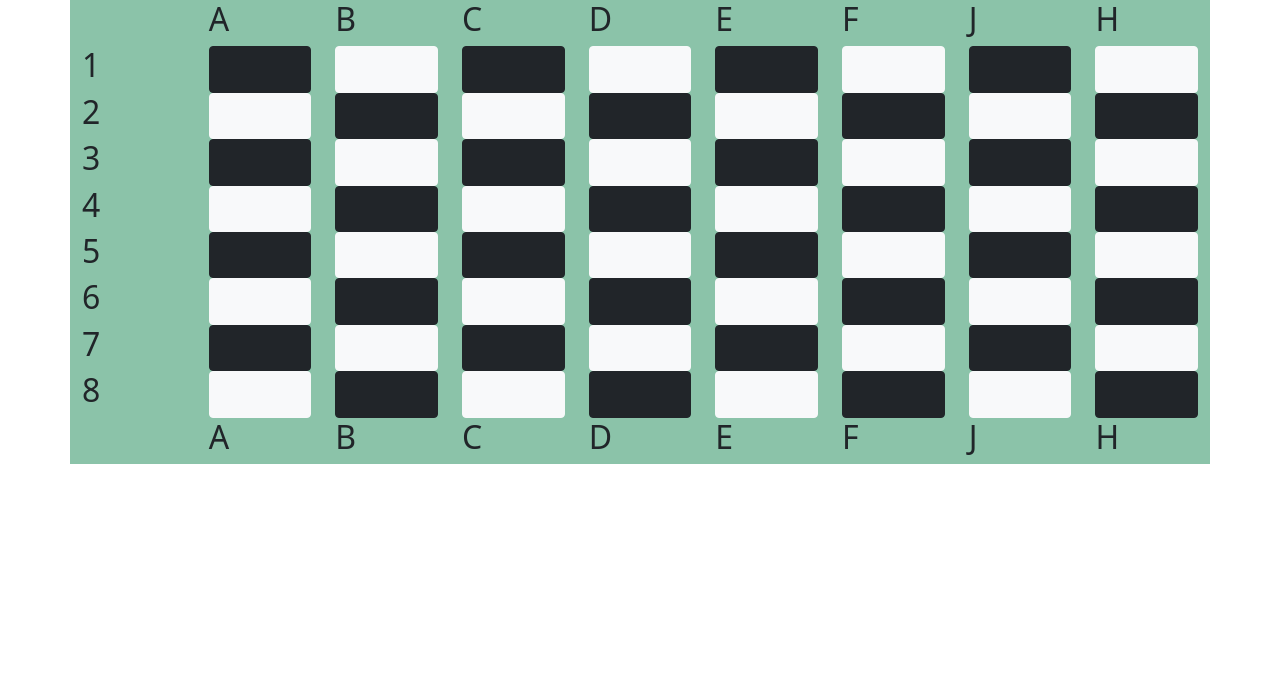
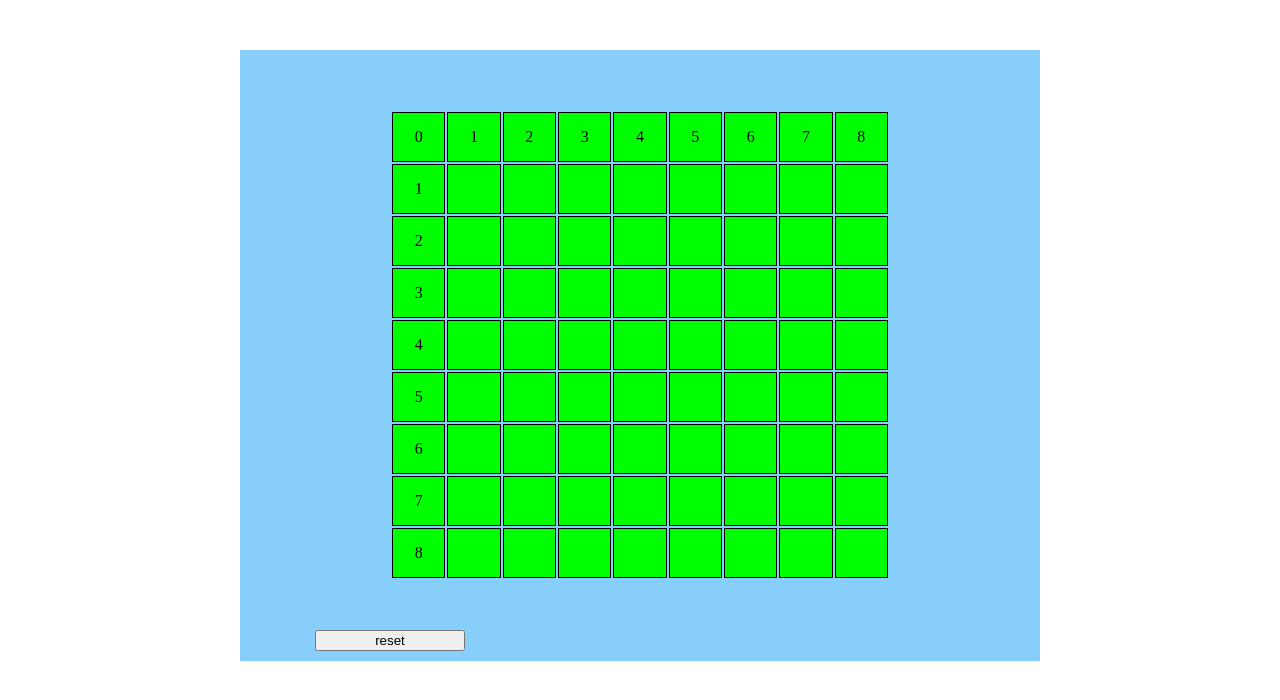
Before and after one commit to vash050/chess_life, a Flask app: page / in a window 1280 px wide. Shown: the top 700 px of the page. Run offline with Flask 2, Linux system fonts and the light colour scheme.

Commit message:
-js -css -index

```diff
--- /dev/null
+++ b/static/js/board.js
@@ -0,0 +1,45 @@
+'use strict'
+
+class Board {
+    constructor() {
+        this.table = document.querySelector('.game');
+    }
+
+
+    /**
+     * функция создает игровое поле 3 * 3
+     * в виде строки
+     * @returns{String}
+     */
+    renderGameBoard() {
+        let cell = '';
+        let number = 0;
+        for (let i = 0; i < 9; i++) {
+            cell += "<tr>";
+            for (let j = 0; j < 9; j++) {
+                cell += `<td data-x="${i}" data-y="${j}">`;
+                if ((i === 0) || (j === 0)) {
+                    if (number > 8){
+                        number = 1;
+                    }
+                    cell += `${number} `;
+                    number += 1;
+                }
+                cell += `</td>`
+            }
+            cell += "</tr>";
+        }
+        this.addBoard(cell);
+    }
+
+
+    /**
+     * функция добавляет строку в таблицу
+     * @param {*} cell
+     */
+    addBoard(cell) {
+        this.table.insertAdjacentHTML("afterBegin", cell);
+    }
+
+
+}
--- a/static/js/main.js
+++ b/static/js/main.js
@@ -1,5 +1,20 @@
 'use strict'
 
-    document.addEventListener('click', function (e) {
-        console.log(e.target.value);
-    });
+
+window.addEventListener('load', function () {
+    const gameBoard = new Board();
+    gameBoard.renderGameBoard();
+    // game.getCellWithSymbol();
+    // resetGame();
+
+});
+
+document.addEventListener('click', function (e) {
+    // const man = document.createElement('a');
+    // man.innerHTML
+    let el = e.target;
+    el.innerHTML = '<img src="static/img/man_1.png" alt="">'
+
+    console.log(el)
+    console.log(e.target.dataset.x, e.target.dataset.y);
+});
--- /dev/null
+++ b/static/style/style.css
@@ -0,0 +1,30 @@
+* {
+    box-sizing: border-box;
+}
+
+.container {
+    padding: 10px;
+    width: 800px;
+    margin: 50px auto;
+    background-color: lightskyblue;
+}
+
+
+.reset {
+    margin-left: 65px;
+    width: 150px;
+}
+
+
+.game {
+    width: 500px;
+    margin: 50px auto;
+}
+
+.game td {
+    width: 50px;
+    height: 50px;
+    border: 1px solid black;
+    text-align: center;
+    background-color: lime;
+}
--- a/templates/index.html
+++ b/templates/index.html
@@ -1,309 +1,320 @@
+
+
 <!DOCTYPE html>
 <html lang="en">
 <head>
     <meta charset="UTF-8">
     <title>Title</title>
-    <link href="https://cdn.jsdelivr.net/npm/bootstrap@5.1.3/dist/css/bootstrap.min.css" rel="stylesheet"
-          integrity="sha384-1BmE4kWBq78iYhFldvKuhfTAU6auU8tT94WrHftjDbrCEXSU1oBoqyl2QvZ6jIW3" crossorigin="anonymous">
-    <script src="https://cdn.jsdelivr.net/npm/bootstrap@5.1.3/dist/js/bootstrap.bundle.min.js"
-            integrity="sha384-ka7Sk0Gln4gmtz2MlQnikT1wXgYsOg+OMhuP+IlRH9sENBO0LRn5q+8nbTov4+1p"
-            crossorigin="anonymous"></script>
+    <link rel="stylesheet" href="{{ url_for('static', filename='style/style.css') }}">
+    {#    <link href="https://cdn.jsdelivr.net/npm/bootstrap@5.1.3/dist/css/bootstrap.min.css" rel="stylesheet"#}
+    {#          integrity="sha384-1BmE4kWBq78iYhFldvKuhfTAU6auU8tT94WrHftjDbrCEXSU1oBoqyl2QvZ6jIW3" crossorigin="anonymous">#}
+    {#    <script src="https://cdn.jsdelivr.net/npm/bootstrap@5.1.3/dist/js/bootstrap.bundle.min.js"#}
+    {#            integrity="sha384-ka7Sk0Gln4gmtz2MlQnikT1wXgYsOg+OMhuP+IlRH9sENBO0LRn5q+8nbTov4+1p"#}
+    {#            crossorigin="anonymous"></script>#}
+    <script src="/static/js/board.js"></script>
     <script src="/static/js/main.js"></script>
 </head>
 <body>
 
-<div class="container bg-success" style="--bs-bg-opacity: .5;">
-    <div class="row">
-        <div class="col">
 
-        </div>
-        <div class="col">
-            <h2>A</h2>
-        </div>
-        <div class="col">
-            <h2>B</h2>
-        </div>
-        <div class="col">
-            <h2>C</h2>
-        </div>
-        <div class="col">
-            <h2>D</h2>
-        </div>
-        <div class="col">
-            <h2>E</h2>
-        </div>
-        <div class="col">
-            <h2>F</h2>
-        </div>
-        <div class="col">
-            <h2>J</h2>
-        </div>
-        <div class="col">
-            <h2>H</h2>
-        </div>
-    </div>
-    <div class="row">
-        <div class="col">
-            <h2>1</h2>
-        </div>
-        <div class="col d-grid gap-2">
-            <button type="button" class="btn btn-dark" value="1:A"></button>
-        </div>
-        <div class="col d-grid gap-2">
-            <button type="button" class="btn btn-light" value="1:B"></button>
-        </div>
-        <div class="col d-grid gap-2">
-            <button type="button" class="btn btn-dark" value="1:C"></button>
-        </div>
-        <div class="col d-grid gap-2">
-            <button type="button" class="btn btn-light" value="1:D"></button>
-        </div>
-        <div class="col d-grid gap-2">
-            <button type="button" class="btn btn-dark" value="1:E"></button>
-        </div>
-        <div class="col d-grid gap-2">
-            <button type="button" class="btn btn-light" value="1:F"></button>
-        </div>
-        <div class="col d-grid gap-2">
-            <button type="button" class="btn btn-dark" value="1:G"></button>
-        </div>
-        <div class="col d-grid gap-2">
-            <button type="button" class="btn btn-light" value="1:H"></button>
-        </div>
-    </div>
-    <div class="row">
-        <div class="col">
-            <h2>2</h2>
-        </div>
-        <div class="col d-grid gap-">
-            <button type="button" class="btn btn-light" value="2:A"></button>
-        </div>
-        <div class="col d-grid gap-">
-            <button type="button" class="btn btn-dark" value="2:B"></button>
-        </div>
-        <div class="col d-grid gap-">
-            <button type="button" class="btn btn-light" value="2:C"></button>
-        </div>
-        <div class="col d-grid gap-">
-            <button type="button" class="btn btn-dark" value="2:D"></button>
-        </div>
-        <div class="col d-grid gap-">
-            <button type="button" class="btn btn-light" value="2:E"></button>
-        </div>
-        <div class="col d-grid gap-">
-            <button type="button" class="btn btn-dark" value="2:F"></button>
-        </div>
-        <div class="col d-grid gap-">
-            <button type="button" class="btn btn-light" value="2:J"></button>
-        </div>
-        <div class="col d-grid gap-">
-            <button type="button" class="btn btn-dark" value="2:H"></button>
-        </div>
-    </div>
-    <div class="row">
-        <div class="col">
-            <h2>3</h2>
-        </div>
-        <div class="col d-grid gap-2">
-            <button type="button" class="btn btn-dark" value="3:A"></button>
-        </div>
-        <div class="col d-grid gap-2">
-            <button type="button" class="btn btn-light" value="3:B"></button>
-        </div>
-        <div class="col d-grid gap-2">
-            <button type="button" class="btn btn-dark" value="3:C"></button>
-        </div>
-        <div class="col d-grid gap-2">
-            <button type="button" class="btn btn-light" value="3:D"></button>
-        </div>
-        <div class="col d-grid gap-2">
-            <button type="button" class="btn btn-dark" value="3:E"></button>
-        </div>
-        <div class="col d-grid gap-2">
-            <button type="button" class="btn btn-light" value="3:F"></button>
-        </div>
-        <div class="col d-grid gap-2">
-            <button type="button" class="btn btn-dark" value="3:J"></button>
-        </div>
-        <div class="col d-grid gap-2">
-            <button type="button" class="btn btn-light" value="3:H"></button>
-        </div>
-    </div>
-    <div class="row">
-        <div class="col">
-            <h2>4</h2>
-        </div>
-        <div class="col d-grid gap-">
-            <button type="button" class="btn btn-light" value="4:A"></button>
-        </div>
-        <div class="col d-grid gap-">
-            <button type="button" class="btn btn-dark" value="4:B"></button>
-        </div>
-        <div class="col d-grid gap-">
-            <button type="button" class="btn btn-light" value="4:C"></button>
-        </div>
-        <div class="col d-grid gap-">
-            <button type="button" class="btn btn-dark" value="4:D"></button>
-        </div>
-        <div class="col d-grid gap-">
-            <button type="button" class="btn btn-light" value="4:E"></button>
-        </div>
-        <div class="col d-grid gap-">
-            <button type="button" class="btn btn-dark" value="4:F"></button>
-        </div>
-        <div class="col d-grid gap-">
-            <button type="button" class="btn btn-light" value="4:J"></button>
-        </div>
-        <div class="col d-grid gap-">
-            <button type="button" class="btn btn-dark" value="4:H"></button>
-        </div>
-    </div>
-    <div class="row">
-        <div class="col">
-            <h2>5</h2>
-        </div>
-        <div class="col d-grid gap-2">
-            <button type="button" class="btn btn-dark" value="5:A"></button>
-        </div>
-        <div class="col d-grid gap-2">
-            <button type="button" class="btn btn-light" value="5:B"></button>
-        </div>
-        <div class="col d-grid gap-2">
-            <button type="button" class="btn btn-dark" value="5:C"></button>
-        </div>
-        <div class="col d-grid gap-2">
-            <button type="button" class="btn btn-light" value="5:D"></button>
-        </div>
-        <div class="col d-grid gap-2">
-            <button type="button" class="btn btn-dark" value="5:E"></button>
-        </div>
-        <div class="col d-grid gap-2">
-            <button type="button" class="btn btn-light" value="5:F"></button>
-        </div>
-        <div class="col d-grid gap-2">
-            <button type="button" class="btn btn-dark" value="5:J"></button>
-        </div>
-        <div class="col d-grid gap-2">
-            <button type="button" class="btn btn-light" value="5:H"></button>
-        </div>
-    </div>
-    <div class="row">
-        <div class="col">
-            <h2>6</h2>
-        </div>
-        <div class="col d-grid gap-">
-            <button type="button" class="btn btn-light" value="6:A"></button>
-        </div>
-        <div class="col d-grid gap-">
-            <button type="button" class="btn btn-dark" value="6:B"></button>
-        </div>
-        <div class="col d-grid gap-">
-            <button type="button" class="btn btn-light" value="6:C"></button>
-        </div>
-        <div class="col d-grid gap-">
-            <button type="button" class="btn btn-dark" value="6:D"></button>
-        </div>
-        <div class="col d-grid gap-">
-            <button type="button" class="btn btn-light" value="6:E"></button>
-        </div>
-        <div class="col d-grid gap-">
-            <button type="button" class="btn btn-dark" value="6:F"></button>
-        </div>
-        <div class="col d-grid gap-">
-            <button type="button" class="btn btn-light" value="6:J"></button>
-        </div>
-        <div class="col d-grid gap-">
-            <button type="button" class="btn btn-dark" value="6:H"></button>
-        </div>
-    </div>
-    <div class="row">
-        <div class="col">
-            <h2>7</h2>
-        </div>
-        <div class="col d-grid gap-2">
-            <button type="button" class="btn btn-dark" value="7:A"></button>
-        </div>
-        <div class="col d-grid gap-2">
-            <button type="button" class="btn btn-light" value="7:B"></button>
-        </div>
-        <div class="col d-grid gap-2">
-            <button type="button" class="btn btn-dark" value="7:C"></button>
-        </div>
-        <div class="col d-grid gap-2">
-            <button type="button" class="btn btn-light" value="7:D"></button>
-        </div>
-        <div class="col d-grid gap-2">
-            <button type="button" class="btn btn-dark" value="7:E"></button>
-        </div>
-        <div class="col d-grid gap-2">
-            <button type="button" class="btn btn-light" value="7:F"></button>
-        </div>
-        <div class="col d-grid gap-2">
-            <button type="button" class="btn btn-dark" value="7:J"></button>
-        </div>
-        <div class="col d-grid gap-2">
-            <button type="button" class="btn btn-light" value="7:H"></button>
-        </div>
-    </div>
-    <div class="row">
-        <div class="col">
-            <h2>8</h2>
-        </div>
-        <div class="col d-grid gap-">
-            <button type="button" class="btn btn-light" value="8:A"></button>
-        </div>
-        <div class="col d-grid gap-">
-            <button type="button" class="btn btn-dark" value="8:B"></button>
-        </div>
-        <div class="col d-grid gap-">
-            <button type="button" class="btn btn-light" value="8:C"></button>
-        </div>
-        <div class="col d-grid gap-">
-            <button type="button" class="btn btn-dark" value="8:D"></button>
-        </div>
-        <div class="col d-grid gap-">
-            <button type="button" class="btn btn-light" value="8:E"></button>
-        </div>
-        <div class="col d-grid gap-">
-            <button type="button" class="btn btn-dark" value="8:F"></button>
-        </div>
-        <div class="col d-grid gap-">
-            <button type="button" class="btn btn-light" value="8:J"></button>
-        </div>
-        <div class="col d-grid gap-">
-            <button type="button" class="btn btn-dark" value="8:H"></button>
-        </div>
-    </div>
-    <div class="row">
-        <div class="col">
+<div class="container">
 
-        </div>
-        <div class="col">
-            <h2>A</h2>
-        </div>
-        <div class="col">
-            <h2>B</h2>
-        </div>
-        <div class="col">
-            <h2>C</h2>
-        </div>
-        <div class="col">
-            <h2>D</h2>
-        </div>
-        <div class="col">
-            <h2>E</h2>
-        </div>
-        <div class="col">
-            <h2>F</h2>
-        </div>
-        <div class="col">
-            <h2>J</h2>
-        </div>
-        <div class="col">
-            <h2>H</h2>
-        </div>
-    </div>
+    <table class="game"></table>
+
+    <button class="reset">reset</button>
 </div>
+{#<div class="container bg-success" style="--bs-bg-opacity: .5;">#}
+{#    <div class="row">#}
+{#        <div class="col">#}
+{##}
+{#        </div>#}
+{#        <div class="col">#}
+{#            <h2>A</h2>#}
+{#        </div>#}
+{#        <div class="col">#}
+{#            <h2>B</h2>#}
+{#        </div>#}
+{#        <div class="col">#}
+{#            <h2>C</h2>#}
+{#        </div>#}
+{#        <div class="col">#}
+{#            <h2>D</h2>#}
+{#        </div>#}
+{#        <div class="col">#}
+{#            <h2>E</h2>#}
+{#        </div>#}
+{#        <div class="col">#}
+{#            <h2>F</h2>#}
+{#        </div>#}
+{#        <div class="col">#}
+{#            <h2>J</h2>#}
+{#        </div>#}
+{#        <div class="col">#}
+{#            <h2>H</h2>#}
+{#        </div>#}
+{#    </div>#}
+{#    <div class="row">#}
+{#        <div class="col">#}
+{#            <h2>1</h2>#}
+{#        </div>#}
+{#        <div class="col d-grid gap-2">#}
+{#            <button type="button" class="btn btn-dark" value="1:A"></button>#}
+{#        </div>#}
+{#        <div class="col d-grid gap-2">#}
+{#            <button type="button" class="btn btn-light" value="1:B"></button>#}
+{#        </div>#}
+{#        <div class="col d-grid gap-2">#}
+{#            <button type="button" class="btn btn-dark" value="1:C"></button>#}
+{#        </div>#}
+{#        <div class="col d-grid gap-2">#}
+{#            <button type="button" class="btn btn-light" value="1:D"></button>#}
+{#        </div>#}
+{#        <div class="col d-grid gap-2">#}
+{#            <button type="button" class="btn btn-dark" value="1:E"></button>#}
+{#        </div>#}
+{#        <div class="col d-grid gap-2">#}
+{#            <button type="button" class="btn btn-light" value="1:F"></button>#}
+{#        </div>#}
+{#        <div class="col d-grid gap-2">#}
+{#            <button type="button" class="btn btn-dark" value="1:G"></button>#}
+{#        </div>#}
+{#        <div class="col d-grid gap-2">#}
+{#            <button type="button" class="btn btn-light" value="1:H"></button>#}
+{#        </div>#}
+{#    </div>#}
+{#    <div class="row">#}
+{#        <div class="col">#}
+{#            <h2>2</h2>#}
+{#        </div>#}
+{#        <div class="col d-grid gap-">#}
+{#            <button type="button" class="btn btn-light" value="2:A"></button>#}
+{#        </div>#}
+{#        <div class="col d-grid gap-">#}
+{#            <button type="button" class="btn btn-dark" value="2:B"></button>#}
+{#        </div>#}
+{#        <div class="col d-grid gap-">#}
+{#            <button type="button" class="btn btn-light" value="2:C"></button>#}
+{#        </div>#}
+{#        <div class="col d-grid gap-">#}
+{#            <button type="button" class="btn btn-dark" value="2:D"></button>#}
+{#        </div>#}
+{#        <div class="col d-grid gap-">#}
+{#            <button type="button" class="btn btn-light" value="2:E"></button>#}
+{#        </div>#}
+{#        <div class="col d-grid gap-">#}
+{#            <button type="button" class="btn btn-dark" value="2:F"></button>#}
+{#        </div>#}
+{#        <div class="col d-grid gap-">#}
+{#            <button type="button" class="btn btn-light" value="2:J"></button>#}
+{#        </div>#}
+{#        <div class="col d-grid gap-">#}
+{#            <button type="button" class="btn btn-dark" value="2:H"></button>#}
+{#        </div>#}
+{#    </div>#}
+{#    <div class="row">#}
+{#        <div class="col">#}
+{#            <h2>3</h2>#}
+{#        </div>#}
+{#        <div class="col d-grid gap-2">#}
+{#            <button type="button" class="btn btn-dark" value="3:A"></button>#}
+{#        </div>#}
+{#        <div class="col d-grid gap-2">#}
+{#            <button type="button" class="btn btn-light" value="3:B"></button>#}
+{#        </div>#}
+{#        <div class="col d-grid gap-2">#}
+{#            <button type="button" class="btn btn-dark" value="3:C"></button>#}
+{#        </div>#}
+{#        <div class="col d-grid gap-2">#}
+{#            <button type="button" class="btn btn-light" value="3:D"></button>#}
+{#        </div>#}
+{#        <div class="col d-grid gap-2">#}
+{#            <button type="button" class="btn btn-dark" value="3:E"></button>#}
+{#        </div>#}
+{#        <div class="col d-grid gap-2">#}
+{#            <button type="button" class="btn btn-light" value="3:F"></button>#}
+{#        </div>#}
+{#        <div class="col d-grid gap-2">#}
+{#            <button type="button" class="btn btn-dark" value="3:J"></button>#}
+{#        </div>#}
+{#        <div class="col d-grid gap-2">#}
+{#            <button type="button" class="btn btn-light" value="3:H"></button>#}
+{#        </div>#}
+{#    </div>#}
+{#    <div class="row">#}
+{#        <div class="col">#}
+{#            <h2>4</h2>#}
+{#        </div>#}
+{#        <div class="col d-grid gap-">#}
+{#            <button type="button" class="btn btn-light" value="4:A"></button>#}
+{#        </div>#}
+{#        <div class="col d-grid gap-">#}
+{#            <button type="button" class="btn btn-dark" value="4:B"></button>#}
+{#        </div>#}
+{#        <div class="col d-grid gap-">#}
+{#            <button type="button" class="btn btn-light" value="4:C"></button>#}
+{#        </div>#}
+{#        <div class="col d-grid gap-">#}
+{#            <button type="button" class="btn btn-dark" value="4:D"></button>#}
+{#        </div>#}
+{#        <div class="col d-grid gap-">#}
+{#            <button type="button" class="btn btn-light" value="4:E"></button>#}
+{#        </div>#}
+{#        <div class="col d-grid gap-">#}
+{#            <button type="button" class="btn btn-dark" value="4:F"></button>#}
+{#        </div>#}
+{#        <div class="col d-grid gap-">#}
+{#            <button type="button" class="btn btn-light" value="4:J"></button>#}
+{#        </div>#}
+{#        <div class="col d-grid gap-">#}
+{#            <button type="button" class="btn btn-dark" value="4:H"></button>#}
+{#        </div>#}
+{#    </div>#}
+{#    <div class="row">#}
+{#        <div class="col">#}
+{#            <h2>5</h2>#}
+{#        </div>#}
+{#        <div class="col d-grid gap-2">#}
+{#            <button type="button" class="btn btn-dark" value="5:A"></button>#}
+{#        </div>#}
+{#        <div class="col d-grid gap-2">#}
+{#            <button type="button" class="btn btn-light" value="5:B"></button>#}
+{#        </div>#}
+{#        <div class="col d-grid gap-2">#}
+{#            <button type="button" class="btn btn-dark" value="5:C"></button>#}
+{#        </div>#}
+{#        <div class="col d-grid gap-2">#}
+{#            <button type="button" class="btn btn-light" value="5:D"></button>#}
+{#        </div>#}
+{#        <div class="col d-grid gap-2">#}
+{#            <button type="button" class="btn btn-dark" value="5:E"></button>#}
+{#        </div>#}
+{#        <div class="col d-grid gap-2">#}
+{#            <button type="button" class="btn btn-light" value="5:F"></button>#}
+{#        </div>#}
+{#        <div class="col d-grid gap-2">#}
+{#            <button type="button" class="btn btn-dark" value="5:J"></button>#}
+{#        </div>#}
+{#        <div class="col d-grid gap-2">#}
+{#            <button type="button" class="btn btn-light" value="5:H"></button>#}
+{#        </div>#}
+{#    </div>#}
+{#    <div class="row">#}
+{#        <div class="col">#}
+{#            <h2>6</h2>#}
+{#        </div>#}
+{#        <div class="col d-grid gap-">#}
+{#            <button type="button" class="btn btn-light" value="6:A"></button>#}
+{#        </div>#}
+{#        <div class="col d-grid gap-">#}
+{#            <button type="button" class="btn btn-dark" value="6:B"></button>#}
+{#        </div>#}
+{#        <div class="col d-grid gap-">#}
+{#            <button type="button" class="btn btn-light" value="6:C"></button>#}
+{#        </div>#}
+{#        <div class="col d-grid gap-">#}
+{#            <button type="button" class="btn btn-dark" value="6:D"></button>#}
+{#        </div>#}
+{#        <div class="col d-grid gap-">#}
+{#            <button type="button" class="btn btn-light" value="6:E"></button>#}
+{#        </div>#}
+{#        <div class="col d-grid gap-">#}
+{#            <button type="button" class="btn btn-dark" value="6:F"></button>#}
+{#        </div>#}
+{#        <div class="col d-grid gap-">#}
+{#            <button type="button" class="btn btn-light" value="6:J"></button>#}
+{#        </div>#}
+{#        <div class="col d-grid gap-">#}
+{#            <button type="button" class="btn btn-dark" value="6:H"></button>#}
+{#        </div>#}
+{#    </div>#}
+{#    <div class="row">#}
+{#        <div class="col">#}
+{#            <h2>7</h2>#}
+{#        </div>#}
+{#        <div class="col d-grid gap-2">#}
+{#            <button type="button" class="btn btn-dark" value="7:A"></button>#}
+{#        </div>#}
+{#        <div class="col d-grid gap-2">#}
+{#            <button type="button" class="btn btn-light" value="7:B"></button>#}
+{#        </div>#}
+{#        <div class="col d-grid gap-2">#}
+{#            <button type="button" class="btn btn-dark" value="7:C"></button>#}
+{#        </div>#}
+{#        <div class="col d-grid gap-2">#}
+{#            <button type="button" class="btn btn-light" value="7:D"></button>#}
+{#        </div>#}
+{#        <div class="col d-grid gap-2">#}
+{#            <button type="button" class="btn btn-dark" value="7:E"></button>#}
+{#        </div>#}
+{#        <div class="col d-grid gap-2">#}
+{#            <button type="button" class="btn btn-light" value="7:F"></button>#}
+{#        </div>#}
+{#        <div class="col d-grid gap-2">#}
+{#            <button type="button" class="btn btn-dark" value="7:J"></button>#}
+{#        </div>#}
+{#        <div class="col d-grid gap-2">#}
+{#            <button type="button" class="btn btn-light" value="7:H"></button>#}
+{#        </div>#}
+{#    </div>#}
+{#    <div class="row">#}
+{#        <div class="col">#}
+{#            <h2>8</h2>#}
+{#        </div>#}
+{#        <div class="col d-grid gap-">#}
+{#            <button type="button" class="btn btn-light" value="8:A"></button>#}
+{#        </div>#}
+{#        <div class="col d-grid gap-">#}
+{#            <button type="button" class="btn btn-dark" value="8:B"></button>#}
+{#        </div>#}
+{#        <div class="col d-grid gap-">#}
+{#            <button type="button" class="btn btn-light" value="8:C"></button>#}
+{#        </div>#}
+{#        <div class="col d-grid gap-">#}
+{#            <button type="button" class="btn btn-dark" value="8:D"></button>#}
+{#        </div>#}
+{#        <div class="col d-grid gap-">#}
+{#            <button type="button" class="btn btn-light" value="8:E"></button>#}
+{#        </div>#}
+{#        <div class="col d-grid gap-">#}
+{#            <button type="button" class="btn btn-dark" value="8:F"></button>#}
+{#        </div>#}
+{#        <div class="col d-grid gap-">#}
+{#            <button type="button" class="btn btn-light" value="8:J"></button>#}
+{#        </div>#}
+{#        <div class="col d-grid gap-">#}
+{#            <button type="button" class="btn btn-dark" value="8:H"></button>#}
+{#        </div>#}
+{#    </div>#}
+{#    <div class="row">#}
+{#        <div class="col">#}
+{##}
+{#        </div>#}
+{#        <div class="col">#}
+{#            <h2>A</h2>#}
+{#        </div>#}
+{#        <div class="col">#}
+{#            <h2>B</h2>#}
+{#        </div>#}
+{#        <div class="col">#}
+{#            <h2>C</h2>#}
+{#        </div>#}
+{#        <div class="col">#}
+{#            <h2>D</h2>#}
+{#        </div>#}
+{#        <div class="col">#}
+{#            <h2>E</h2>#}
+{#        </div>#}
+{#        <div class="col">#}
+{#            <h2>F</h2>#}
+{#        </div>#}
+{#        <div class="col">#}
+{#            <h2>J</h2>#}
+{#        </div>#}
+{#        <div class="col">#}
+{#            <h2>H</h2>#}
+{#        </div>#}
+{#    </div>#}
+{#</div>#}
 
 </body>
 </html>
```
Also changed, not shown: static/img/man_1.png (added).
